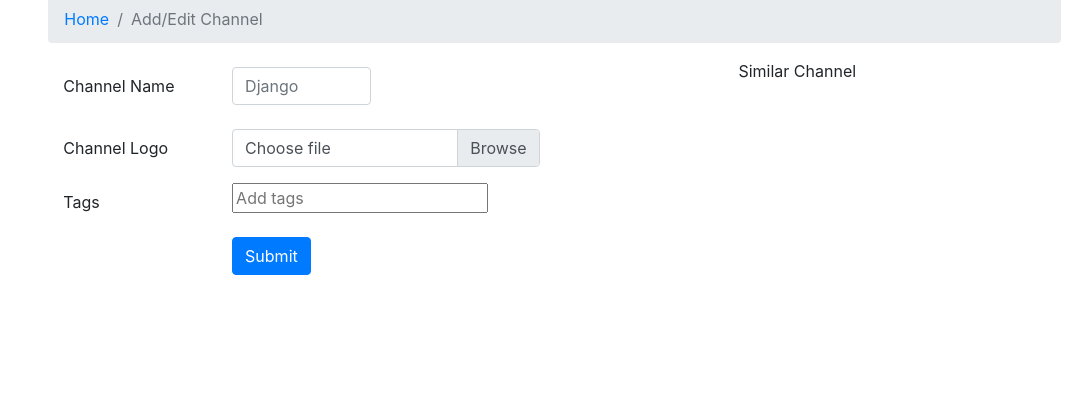
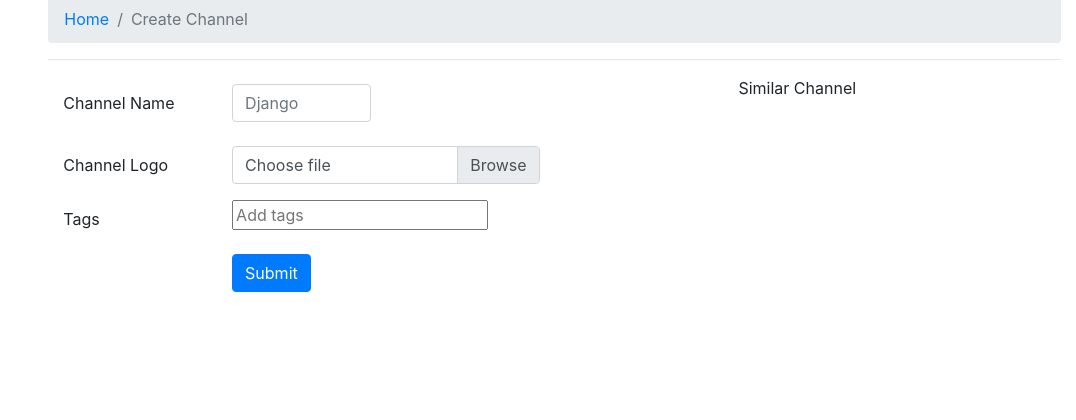
Before and after one commit to preethihena/Archile, a Django app: page / in a window 1280 px wide. Shown: the part 337-757 px from the top of the page, without its empty margins (204-1280 px from the left). Run offline with Django 3.2, Linux system fonts and the light colour scheme; some libraries are stand-ins or nearby versions; some web fonts are replaced.

Commit message:
improved create_channel

```diff
--- a/channel/templates/archile/create_channel.html
+++ b/channel/templates/archile/create_channel.html
@@ -4,8 +4,9 @@
 <div style="padding-left: 1.5rem;padding-top: 1rem;">
 	<ol class="breadcrumb breadcrumb-right-arrow">
   		<li class="breadcrumb-item"><a href="/" style="text-decoration: none;">Home</a></li>
-	    <li class="breadcrumb-item active" aria-current="page">Add/Edit Channel</li>
+	    <li class="breadcrumb-item active" aria-current="page">Create Channel</li>
 	</ol>
+	<hr>
 	<div class="col-md-12">
 	    <div class="row">
 	        <div class="col-sm-8" style="padding-top: 0.5rem; ">
```
